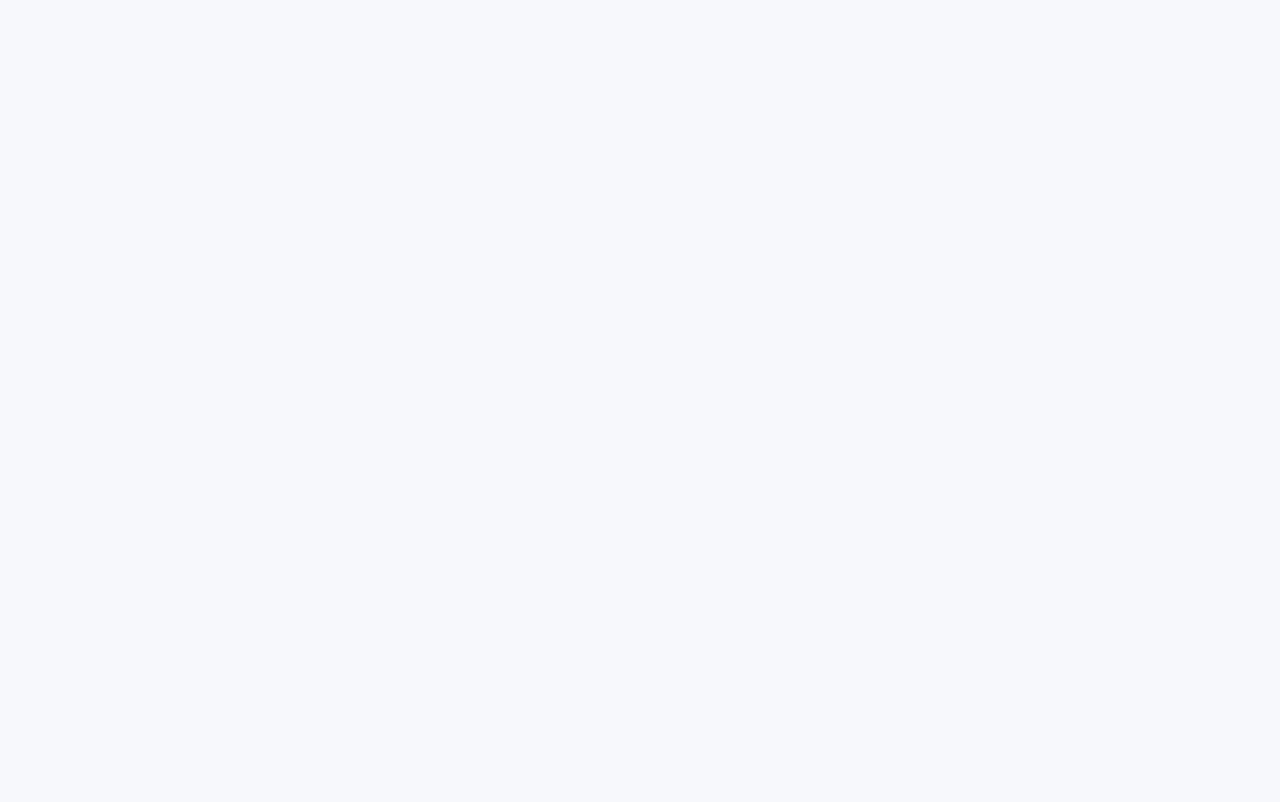
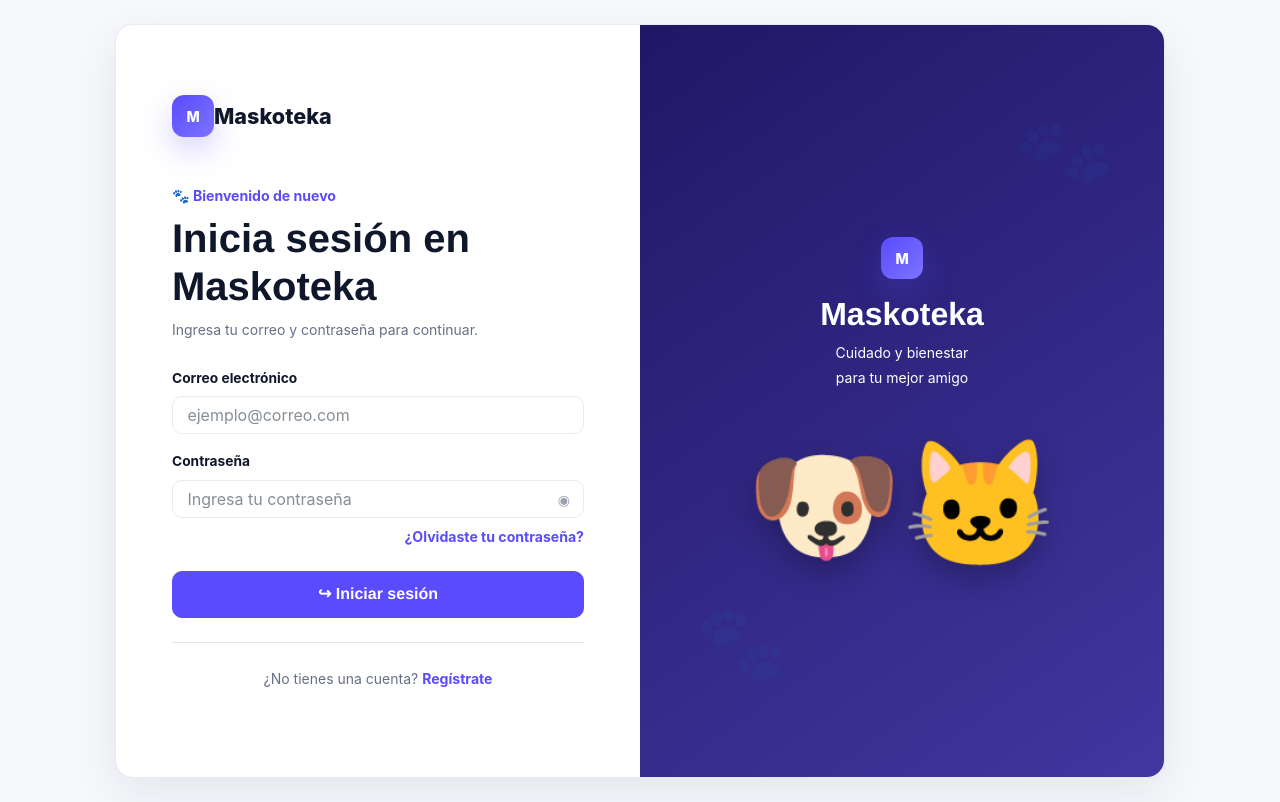
Before and after one commit to U20251O071/Maskoteka, an Angular app in the folder Maskoteka/: page /login in a window 1280 px wide. Before the commit this address led to /. Built offline with nearby package versions, Linux system fonts and the light colour scheme.

Commit message:
feat: add login

```diff
--- /dev/null
+++ b/Maskoteka/src/app/pages/login/login.html
@@ -0,0 +1,18 @@
+<div class="container-fluid auth-page d-flex align-items-center justify-content-center p-4">
+  <div class="auth-card row g-0 w-100" style="max-width:1050px">
+    <div class="col-lg-6 auth-form">
+      <div class="d-flex align-items-center gap-2 mb-5"><span class="brand-mark">M</span><span class="brand">Maskoteka</span></div>
+      <span class="small-link">🐾 Bienvenido de nuevo</span>
+      <h1 class="fw-bold mt-2">Inicia sesión en Maskoteka</h1>
+      <p class="muted mb-4">Ingresa tu correo y contraseña para continuar.</p>
+      <form (ngSubmit)="ingresar()" novalidate>
+        <div class="mb-3"><label class="label">Correo electrónico</label><input class="form-control" type="email" placeholder="ejemplo@correo.com" name="email" [(ngModel)]="email"><div class="invalid-msg" *ngIf="submitted && !email">Ingresa tu correo electrónico.</div></div>
+        <div class="mb-2"><label class="label">Contraseña</label><div class="input-icon"><input class="form-control" type="password" placeholder="Ingresa tu contraseña" name="password" [(ngModel)]="password"><span>◉</span></div><div class="invalid-msg" *ngIf="submitted && !password">Ingresa tu contraseña.</div></div>
+        <div class="d-flex justify-content-end mb-4"><a class="small-link" href="#">¿Olvidaste tu contraseña?</a></div>
+        <button class="btn btn-primary w-100" type="submit">↪ Iniciar sesión</button>
+      </form>
+      <hr class="my-4"><p class="text-center muted">¿No tienes una cuenta? <a routerLink="/registro" class="small-link">Regístrate</a></p>
+    </div>
+    <div class="col-lg-6 auth-visual"><div><span class="brand-mark fs-3">M</span><h2 class="fw-bold mt-3">Maskoteka</h2><p>Cuidado y bienestar<br>para tu mejor amigo</p><div class="pet-hero">🐶🐱</div></div></div>
+  </div>
+</div>
--- /dev/null
+++ b/Maskoteka/src/app/pages/login/login.ts
@@ -0,0 +1,22 @@
+import { CommonModule } from '@angular/common';
+import { Component } from '@angular/core';
+import { FormsModule } from '@angular/forms';
+import { Router, RouterLink } from '@angular/router';
+
+@Component({
+  selector: 'app-login',
+  standalone: true,
+  imports: [CommonModule, FormsModule, RouterLink],
+  templateUrl: './login.html',
+  styleUrl: './login.css',
+})
+export class Login {
+  email = '';
+  password = '';
+  submitted = false;
+  constructor(private router: Router) {}
+  ingresar() {
+    this.submitted = true;
+    if (this.email && this.password) this.router.navigate(['/dashboard']);
+  }
+}
```
Also changed, not shown: Maskoteka/src/app/app.routes.ts (+10 -8 lines), Maskoteka/src/app/pages/login/login.css (added).
